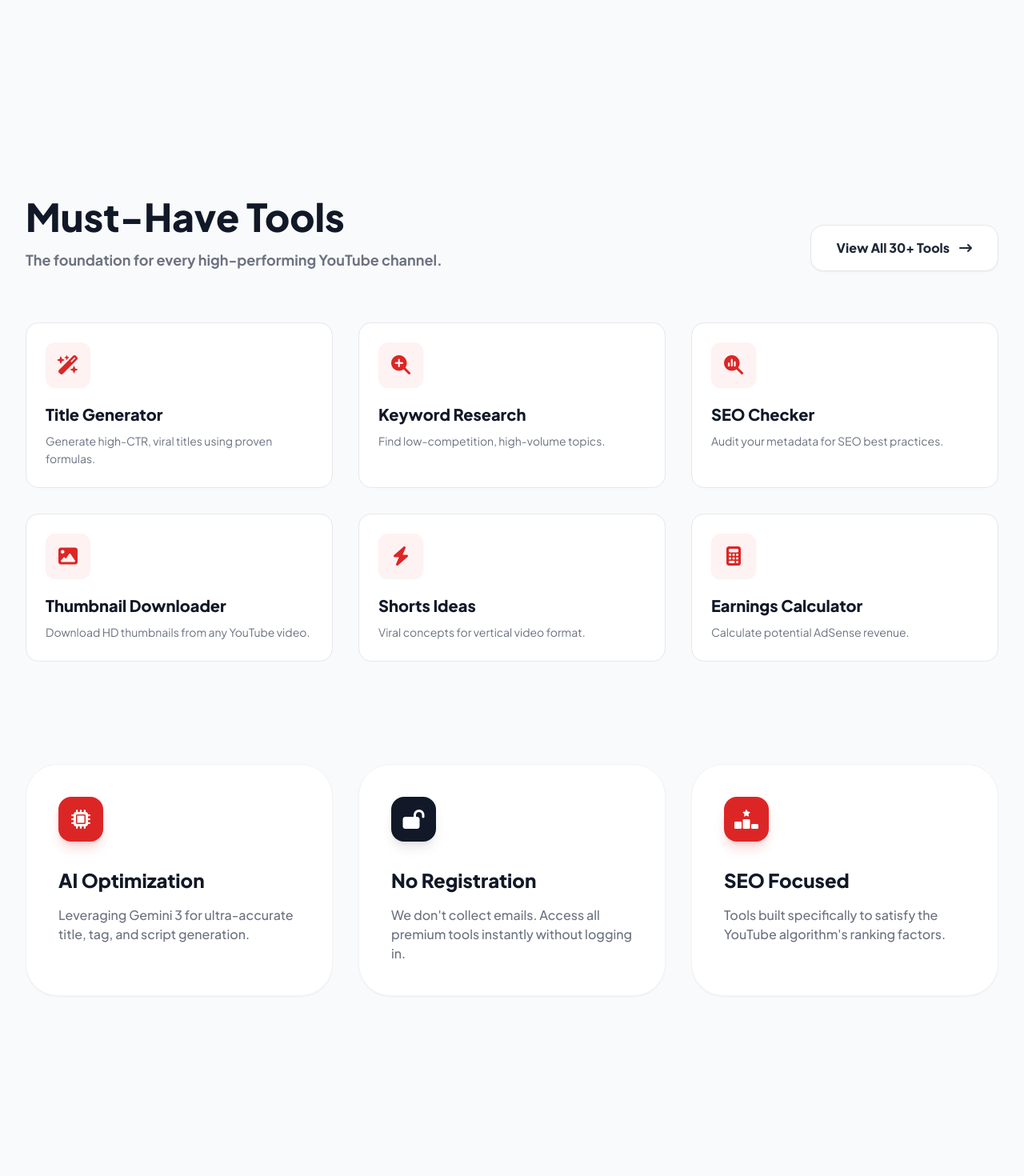
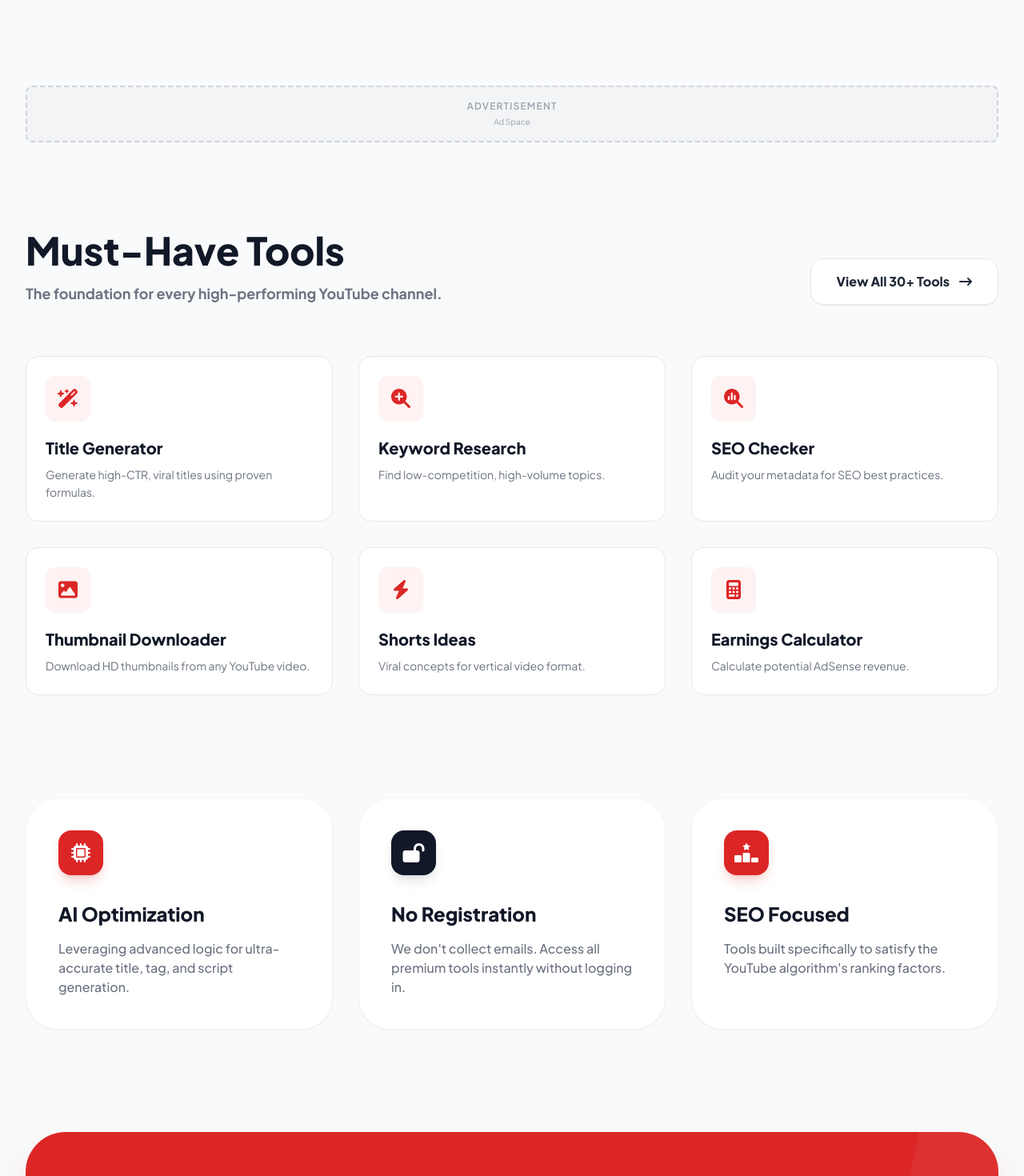
Before and after one commit to nomanafridi941-ops/YT-Toolkit, a React (Vite) app: page / in a window 1280 px wide. Shown: the part 900-2370 px from the top of the page at 80% size. Built offline with nearby package versions, Linux system fonts and the light colour scheme.

Commit message:
Move bottom banner above Skyrocket Your Views section

```diff
--- a/pages/Home.tsx
+++ b/pages/Home.tsx
@@ -3,8 +3,6 @@ import React from 'react';
 import { TOOLS } from '../constants';
 import ToolCard from '../components/ToolCard';
 import AdPlaceholder from '../components/AdPlaceholder';
-import TopBannerAd from '../components/TopBannerAd';
-import BottomBannerAd from '../components/BottomBannerAd';
 
 const Home: React.FC = () => {
   // Select a mix of high-demand tools for the homepage
@@ -40,13 +38,13 @@ const Home: React.FC = () => {
           </p>
           <div className="flex flex-wrap justify-center gap-5">
             <a
-              href="/all-tools"
+              href="#/all-tools"
               className="px-12 py-5 bg-red-600 text-white font-black rounded-2xl shadow-2xl shadow-red-600/40 hover:bg-red-700 hover:-translate-y-1 active:translate-y-0 transition-all text-lg"
             >
               Browse Library
             </a>
             <a
-              href="/category/Calculators"
+              href="#/category/Calculators"
               className="px-12 py-5 bg-gray-900 dark:bg-slate-800 text-white font-black rounded-2xl shadow-xl hover:bg-black dark:hover:bg-slate-700 hover:-translate-y-1 active:translate-y-0 transition-all text-lg"
             >
               Revenue Calcs
@@ -68,17 +66,16 @@ const Home: React.FC = () => {
       </section>
 
       <div className="max-w-7xl mx-auto px-4 sm:px-6 lg:px-8">
+        <AdPlaceholder type="banner" className="mb-24" />
+
         {/* Popular Tools Section */}
-        <div className="mt-8 mb-16">
-          <TopBannerAd />
-        </div>
         <section className="mb-32">
           <div className="flex flex-col md:flex-row justify-between items-center md:items-end mb-16 text-center md:text-left gap-8">
             <div className="max-w-xl">
               <h2 className="text-4xl md:text-5xl font-black text-gray-900 dark:text-white mb-4">Must-Have Tools</h2>
               <p className="text-lg text-gray-500 dark:text-gray-400 font-bold">The foundation for every high-performing YouTube channel.</p>
             </div>
-            <a href="/all-tools" className="group px-8 py-4 bg-white dark:bg-slate-800 border border-gray-200 dark:border-slate-700 rounded-2xl font-black text-gray-800 dark:text-gray-200 hover:border-red-600 dark:hover:border-red-600 transition-all flex items-center gap-3 shadow-sm hover:shadow-md">
+            <a href="#/all-tools" className="group px-8 py-4 bg-white dark:bg-slate-800 border border-gray-200 dark:border-slate-700 rounded-2xl font-black text-gray-800 dark:text-gray-200 hover:border-red-600 dark:hover:border-red-600 transition-all flex items-center gap-3 shadow-sm hover:shadow-md">
               View All 30+ Tools <i className="fa-solid fa-arrow-right-long group-hover:translate-x-2 transition-transform"></i>
             </a>
           </div>
@@ -94,7 +91,7 @@ const Home: React.FC = () => {
           <div className="bg-white dark:bg-slate-800 p-10 rounded-[40px] border border-gray-100 dark:border-slate-700 shadow-sm">
             <div className="w-14 h-14 bg-red-600 text-white rounded-2xl flex items-center justify-center text-2xl mb-8 shadow-lg shadow-red-600/20"><i className="fa-solid fa-microchip"></i></div>
             <h3 className="text-2xl font-black mb-4 dark:text-white">AI Optimization</h3>
-            <p className="text-gray-500 dark:text-gray-400 font-medium">Leveraging Gemini 3 for ultra-accurate title, tag, and script generation.</p>
+            <p className="text-gray-500 dark:text-gray-400 font-medium">Leveraging advanced logic for ultra-accurate title, tag, and script generation.</p>
           </div>
           <div className="bg-white dark:bg-slate-800 p-10 rounded-[40px] border border-gray-100 dark:border-slate-700 shadow-sm">
             <div className="w-14 h-14 bg-gray-900 dark:bg-slate-700 text-white rounded-2xl flex items-center justify-center text-2xl mb-8 shadow-lg"><i className="fa-solid fa-lock-open"></i></div>
@@ -108,25 +105,21 @@ const Home: React.FC = () => {
           </div>
         </section>
 
-        {/* Bottom Banner Ad */}
-        <section className="mb-32">
-          <BottomBannerAd />
-        </section>
-
         {/* CTA Section */}
         <section className="bg-red-600 rounded-[50px] p-12 md:p-24 text-center relative overflow-hidden mb-32 shadow-[0_35px_60px_-15px_rgba(225,29,72,0.3)]">
           <div className="relative z-10 max-w-3xl mx-auto">
             <h2 className="text-5xl md:text-6xl font-black text-white mb-8 tracking-tight">Skyrocket Your Views</h2>
             <p className="text-red-100 text-xl mb-12 leading-relaxed font-bold opacity-90">Our SEO suite helps you find untapped keywords and create titles that command attention. Start optimizing for free.</p>
             <div className="flex flex-wrap justify-center gap-4">
-              <a href="/category/SEO Tools" className="inline-block bg-white text-red-600 font-black px-12 py-5 rounded-2xl hover:scale-105 transition-all text-lg shadow-xl">Get Started Now</a>
-              <a href="/blog" className="inline-block bg-red-700 text-white font-black px-12 py-5 rounded-2xl hover:bg-red-800 transition-all text-lg">Read Growth Blog</a>
+              <a href="#/category/SEO Tools" className="inline-block bg-white text-red-600 font-black px-12 py-5 rounded-2xl hover:scale-105 transition-all text-lg shadow-xl">Get Started Now</a>
+              <a href="#/blog" className="inline-block bg-red-700 text-white font-black px-12 py-5 rounded-2xl hover:bg-red-800 transition-all text-lg">Read Growth Blog</a>
             </div>
           </div>
           <i className="fa-solid fa-play absolute -top-10 -right-10 text-[200px] text-white opacity-5 rotate-12"></i>
           <i className="fa-solid fa-chart-line absolute -bottom-10 -left-10 text-[180px] text-white opacity-5 -rotate-12"></i>
         </section>
 
+        <AdPlaceholder type="banner" className="mt-12" />
       </div>
     </div>
   );
```
